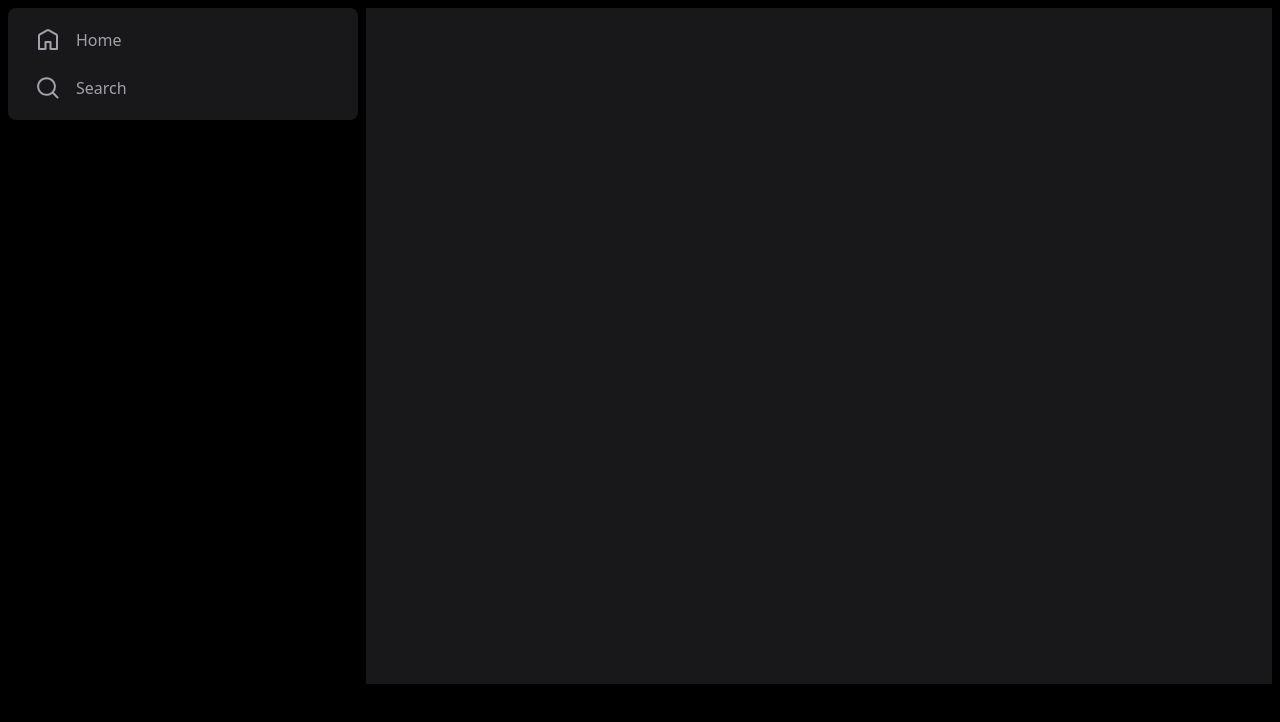
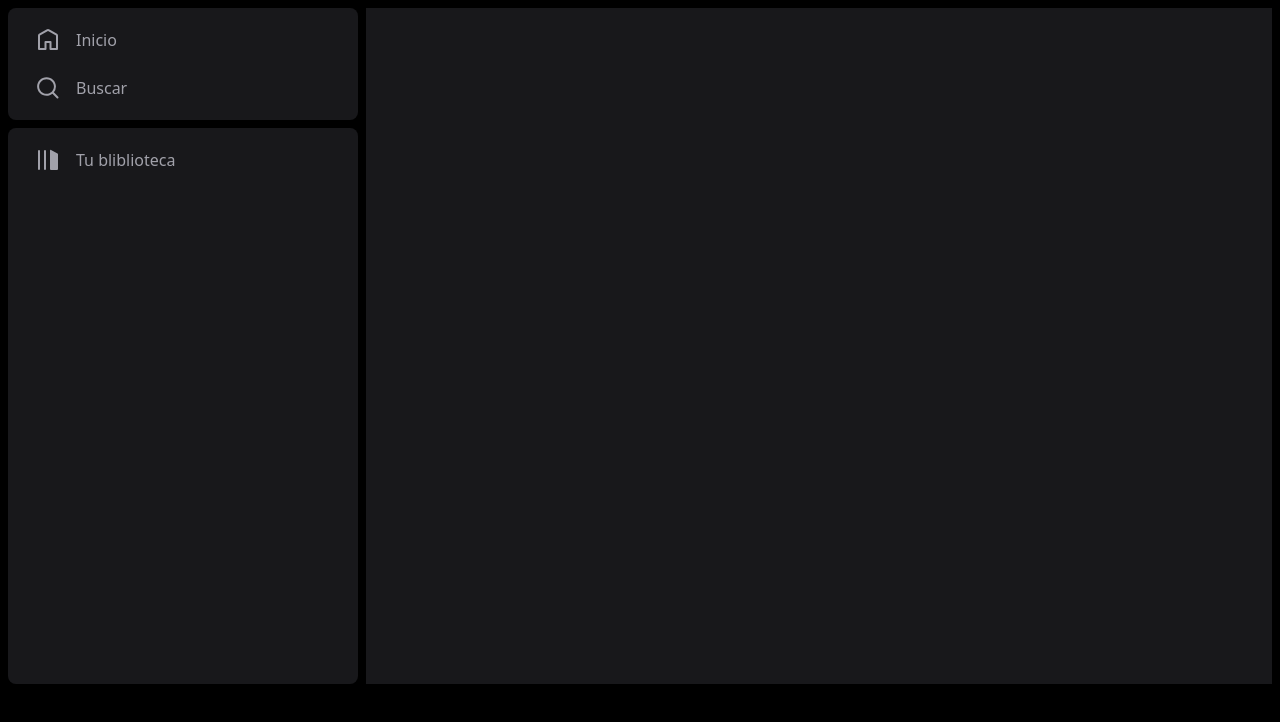
Before and after one commit to GSBenevento/spotify-clone, an Astro site: page / in a window 1280 px wide. Built offline with nearby package versions, Linux system fonts and the light colour scheme; Astro itself is replaced by a stand-in of ours.

Commit message:
asidemenu

```diff
--- a/src/components/AsideMenu.astro
+++ b/src/components/AsideMenu.astro
@@ -10,12 +10,21 @@ import SideMenuItem from '../components/SideMenu.astro';
 		<ul>
 			<SideMenuItem href='/'>
 				<HomeIcon />
-				 Home
+				 Inicio
 			</SideMenuItem>
 
 			<SideMenuItem href='/#'>
 				<SearchIcon />
-				 Search
+				 Buscar
+			</SideMenuItem>
+		</ul>
+	</div>
+
+	<div class='bg-zinc-900 rounded-lg p-2 flex-1'>
+		<ul>
+			<SideMenuItem href='/'>
+				<LibraryIcon />
+				 Tu bliblioteca
 			</SideMenuItem>
 		</ul>
 	</div>
```
